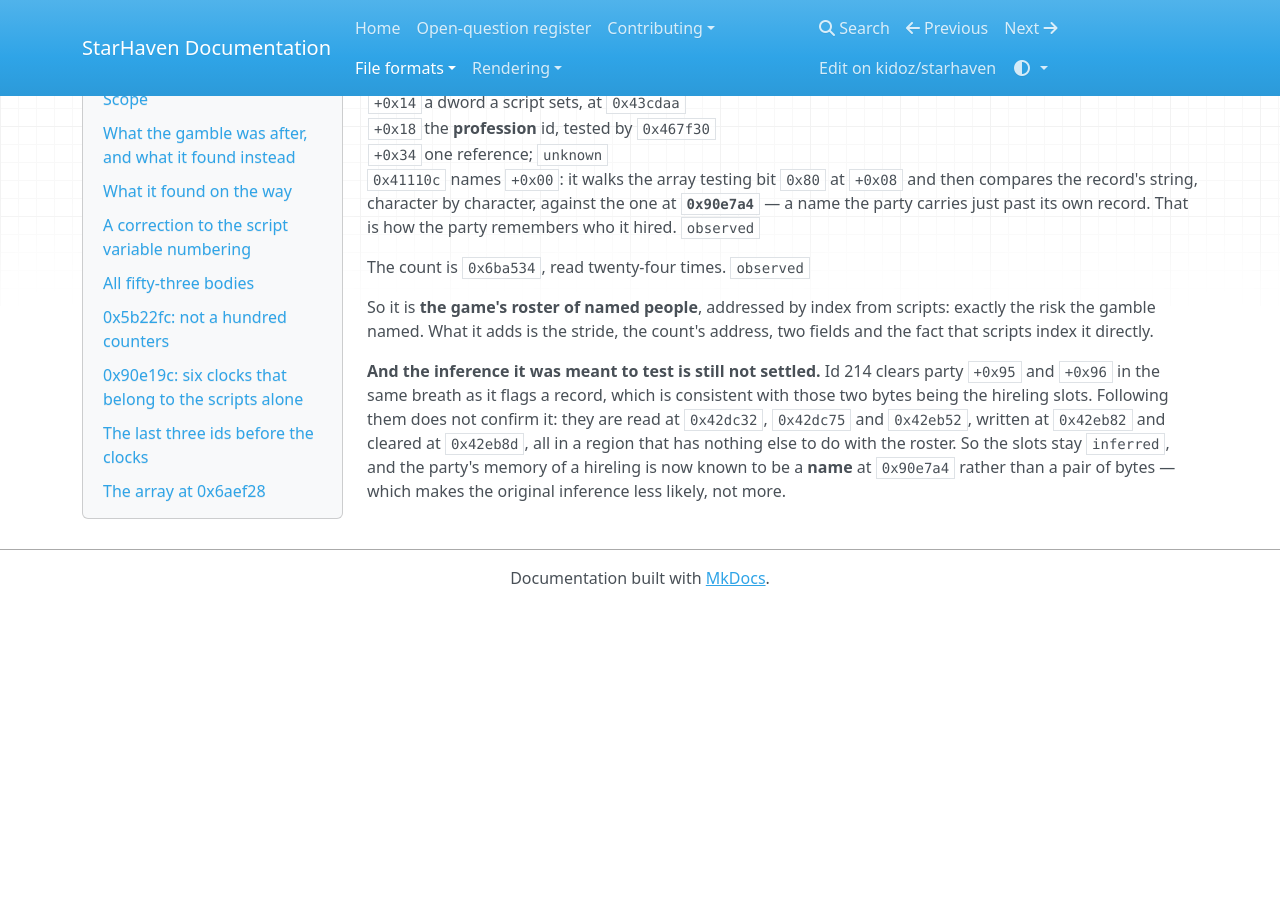
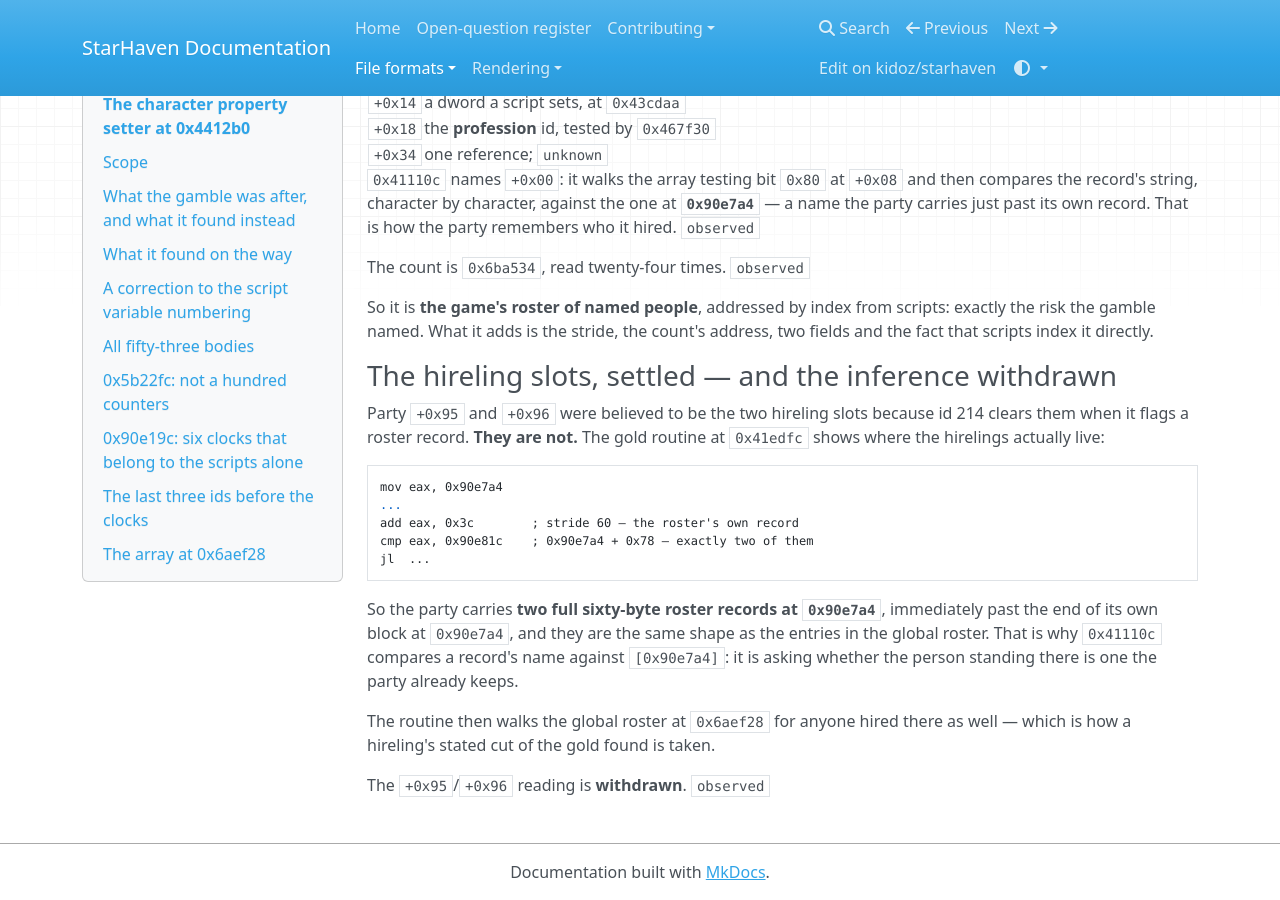
Before and after one commit to kidoz/starhaven, an MkDocs documentation site: the page built from docs/formats/character-properties.md, in a window 1280 px wide and 900 px high, scrolled down 5227 px. Built offline with MkDocs 1.6.1, drawn with Linux system fonts in a browser that asks for light colours; nearby versions of some CDN libraries; before the commit the page ends 5833 px from its top, so only the background shows below that.

Commit message:
Find the party's two hireling records and open the last AI body

````diff
--- a/docs/formats/character-properties.md
+++ b/docs/formats/character-properties.md
@@ -294,12 +294,27 @@ So it is **the game's roster of named people**, addressed by index from
 scripts: exactly the risk the gamble named. What it adds is the stride, the
 count's address, two fields and the fact that scripts index it directly.
 
-**And the inference it was meant to test is still not settled.** Id 214 clears
-party `+0x95` and `+0x96` in the same breath as it flags a record, which is
-consistent with those two bytes being the hireling slots. Following them does
-not confirm it: they are read at `0x42dc32`, `0x42dc75` and `0x42eb52`,
-written at `0x42eb82` and cleared at `0x42eb8d`, all in a region that has
-nothing else to do with the roster. So the slots stay `inferred`, and the
-party's memory of a hireling is now known to be a **name** at `0x90e7a4`
-rather than a pair of bytes — which makes the original inference less likely,
-not more.
+### The hireling slots, settled — and the inference withdrawn
+
+Party `+0x95` and `+0x96` were believed to be the two hireling slots because
+id 214 clears them when it flags a roster record. **They are not.** The gold
+routine at `0x41edfc` shows where the hirelings actually live:
+
+```
+mov eax, 0x90e7a4
+...
+add eax, 0x3c        ; stride 60 — the roster's own record
+cmp eax, 0x90e81c    ; 0x90e7a4 + 0x78 — exactly two of them
+jl  ...
+```
+
+So the party carries **two full sixty-byte roster records at `0x90e7a4`**,
+immediately past the end of its own block at `0x90e7a4`, and they are the same
+shape as the entries in the global roster. That is why `0x41110c` compares a
+record's name against `[0x90e7a4]`: it is asking whether the person standing
+there is one the party already keeps.
+
+The routine then walks the global roster at `0x6aef28` for anyone hired there
+as well — which is how a hireling's stated cut of the gold found is taken.
+
+The `+0x95`/`+0x96` reading is **withdrawn**. `observed`
````
Also changed, not shown: README.md (+15 -0 lines), docs/formats/event-actors.md (+15 -1 lines).
